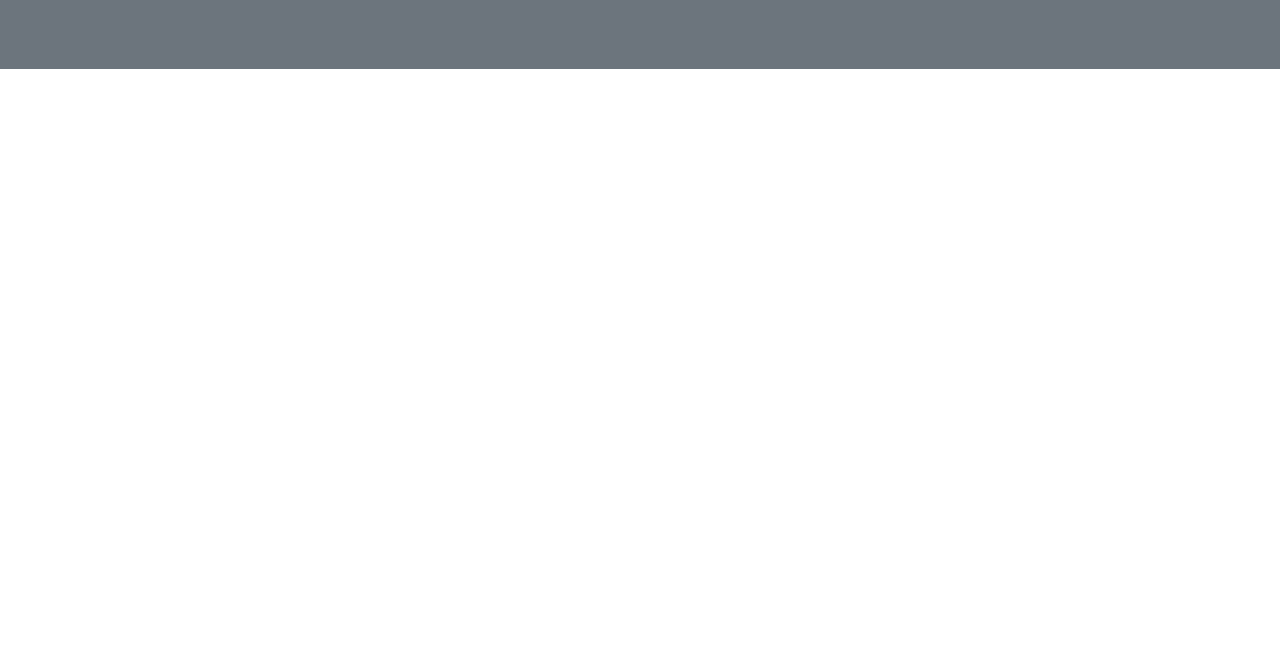
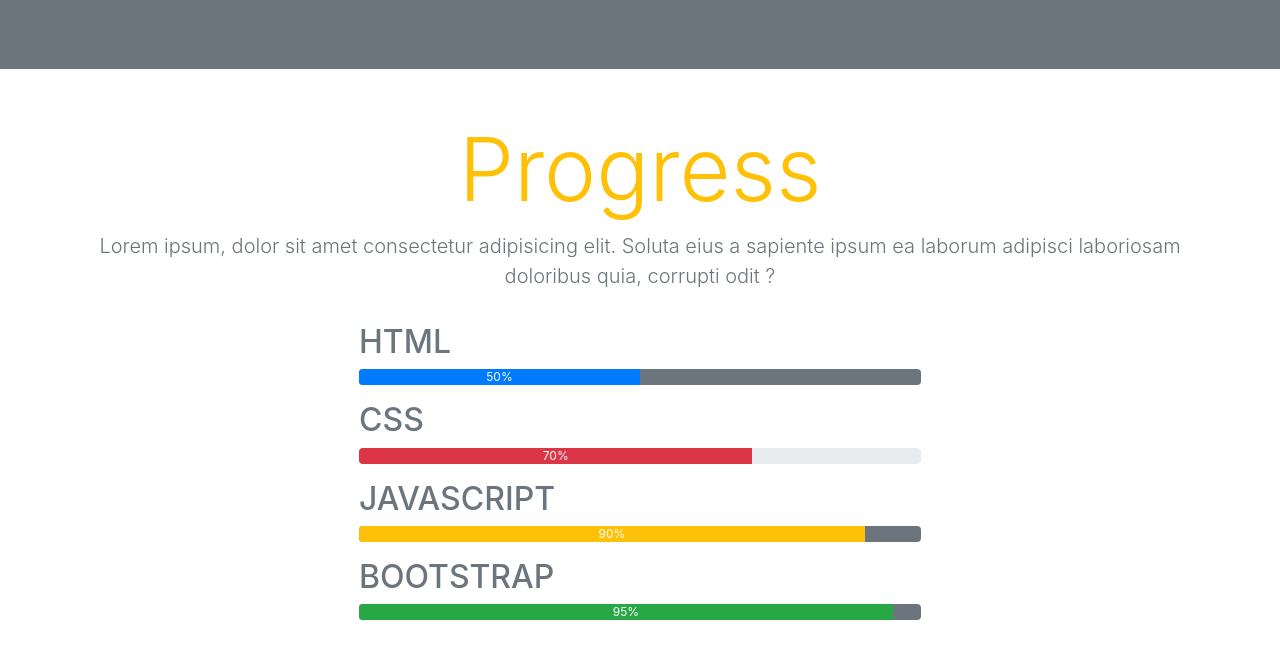
Before and after one commit to CyrilNtando/Bootstrap-Practice, a plain HTML site: page index.html in a window 1280 px wide. Shown: the part 2830-3489 px from the top of the page. Before the commit the page ends 2899 px from the top, so only its background shows below. Drawn offline with nearby package versions, Linux system fonts and the light colour scheme.

Commit message:
Section progress Completed

```diff
--- a/index.html
+++ b/index.html
@@ -325,6 +325,53 @@
       </div>
     </section>
     <!---End of Team-->
+
+    <!---Progress-->
+    <section class="p-5">
+      <div class="container-fluid">
+        <!------title-->
+        <div class="row">
+          <div class="col text-center mb-3">
+            <h1 class="text-warning display-2">Progress</h1>
+            <p class="lead text-secondary">
+              Lorem ipsum, dolor sit amet consectetur adipisicing elit. Soluta
+              eius a sapiente ipsum ea laborum adipisci laboriosam doloribus
+              quia, corrupti odit ?
+            </p>
+          </div>
+        </div>
+        <!------End of title-->
+        <div class="row justify-content-center">
+          <div class="col-lg-6 col-sm-10 text-secondary">
+            <h2>HTML</h2>
+            <div class="progress bg-secondary mb-3">
+              <div class="progress-bar" style="width:50%">
+                50%
+              </div>
+            </div>
+            <h2>CSS</h2>
+            <div class="progress  mb-3">
+              <div class="progress-bar bg-danger" style="width:70%">
+                70%
+              </div>
+            </div>
+            <h2>JAVASCRIPT</h2>
+            <div class="progress bg-secondary  mb-3">
+              <div class="progress-bar bg-warning " style="width:90%">
+                90%
+              </div>
+            </div>
+            <h2>BOOTSTRAP</h2>
+            <div class="progress bg-secondary mb-3">
+              <div class="progress-bar bg-success" style="width:95%">
+                95%
+              </div>
+            </div>
+          </div>
+        </div>
+      </div>
+    </section>
+    <!---End of Progress-->
     <!-- jQuery first, then Popper.js, then Bootstrap JS -->
     <script
       src="https://code.jquery.com/jquery-3.3.1.slim.min.js"
```
